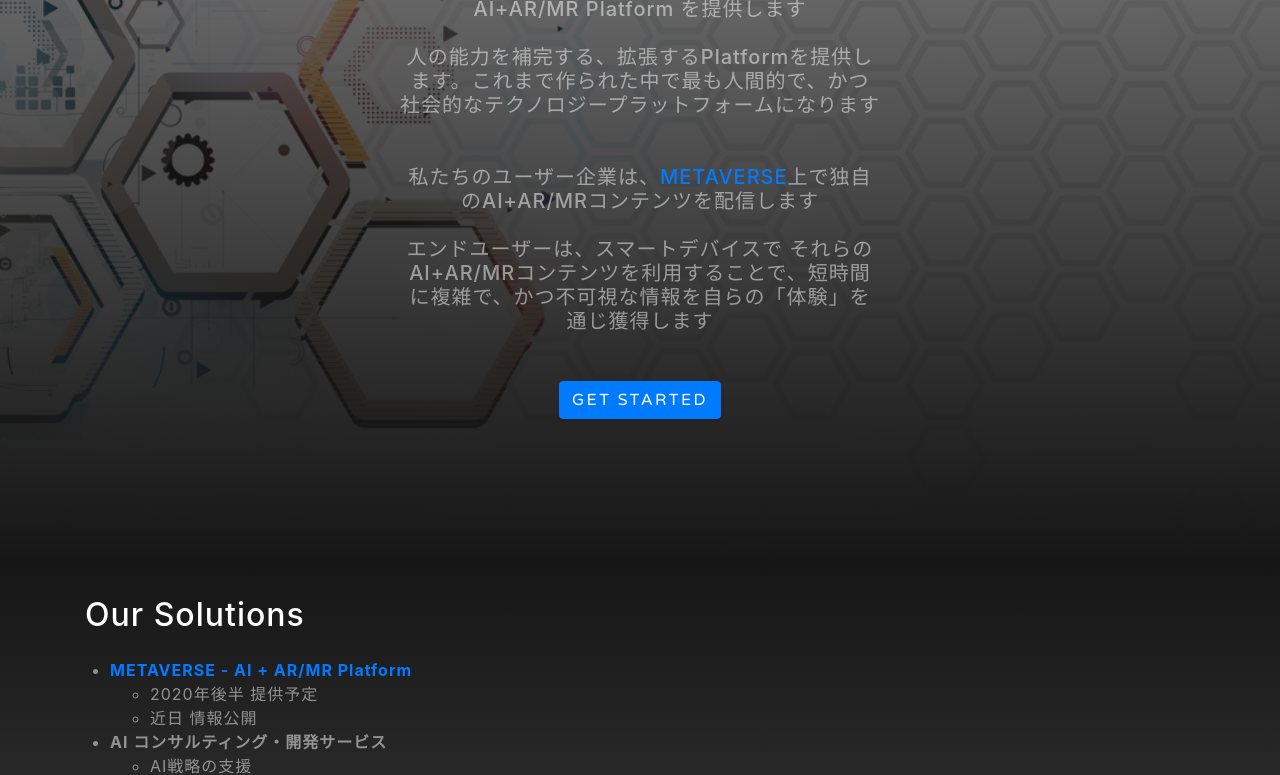
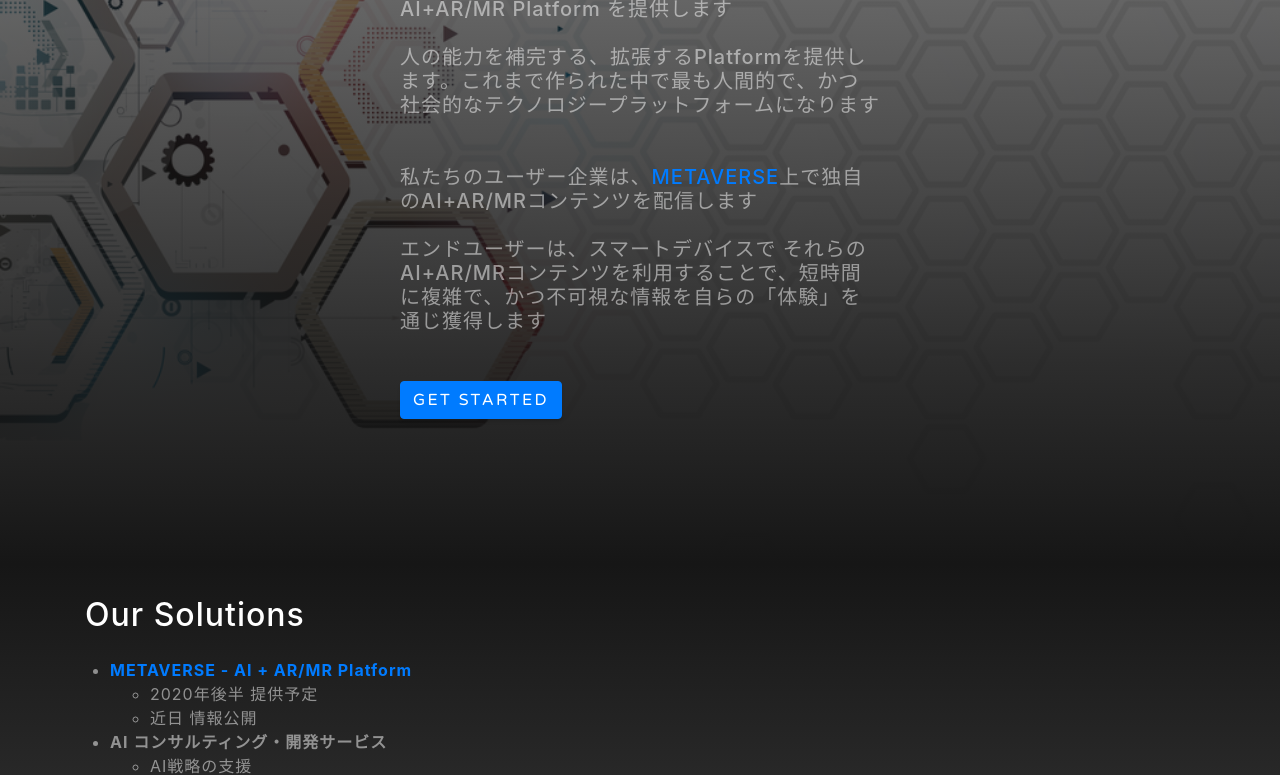
Before and after one commit to lions-data/website, a website with bundled scripts: page index.html in a window 1280 px wide. Shown: the part 236-1011 px from the top of the page. Built offline with nearby package versions, Linux system fonts and the light colour scheme.

Commit message:
Modify the top page

```diff
--- a/index.html
+++ b/index.html
@@ -49,7 +49,7 @@
     <!-- Header -->
     <header class="masthead">
       <div class="container d-flex h-100 align-items-center">
-        <div class="mx-auto text-center">
+        <div class="mx-auto text-left">
           <h1 class="mx-auto my-0">METAVERSE</h1>
           <h2 class="text-white-50 mx-auto mt-2 mb-5">2020年後半、私たちは、<a href="">METAVERSE</a> - AI+AR/MR Platform を提供します<br/><br/>人の能力を補完する、拡張するPlatformを提供します。これまで作られた中で最も人間的で、かつ社会的なテクノロジープラットフォームになります<br/><br/><br/>私たちのユーザー企業は、<a href="">METAVERSE</a>上で独自のAI+AR/MRコンテンツを配信します<br/><br/>エンドユーザーは、スマートデバイスで それらのAI+AR/MRコンテンツを利用することで、短時間に複雑で、かつ不可視な情報を自らの「体験」を通じ獲得します</h2>
           <a href="#solutions" class="btn btn-primary js-scroll-trigger">Get Started</a>
```
